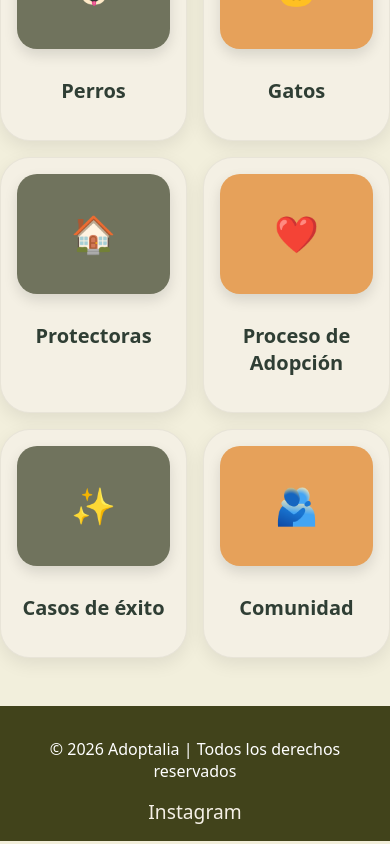
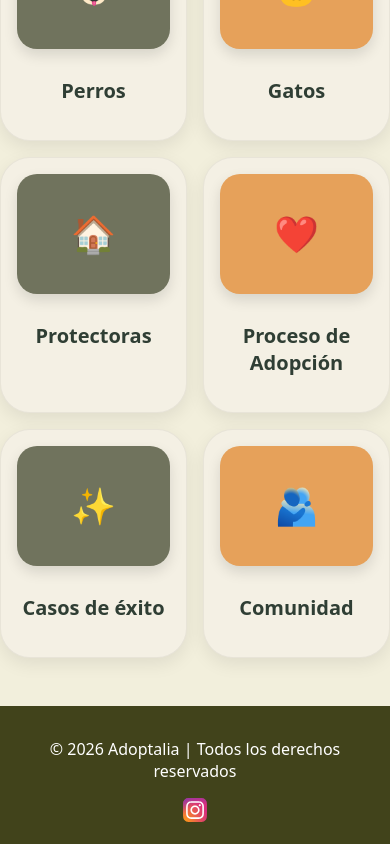
Before and after one commit to kageuve/adoptalia, an Angular app in the folder frontend/: page / in a window 390 px wide. Shown: the part 1301-2145 px from the top of the page. Built offline with nearby package versions, Linux system fonts and the light colour scheme; no server answers.

Commit message:
se añade logo IG en el footer. Se añade funcion para cerrar el menu en responsive

```diff
--- a/frontend/src/app/components/footer/footer.html
+++ b/frontend/src/app/components/footer/footer.html
@@ -1,6 +1,8 @@
 <footer class="app-footer">
   <p>© 2026 Adoptalia | Todos los derechos reservados</p>
-  <div class="socials">
-    <a href="https://www.instagram.com/adoptalia.es" target="_blank" rel="noopener noreferrer">Instagram</a>
+  <div class="social-icons">
+    <a href="https://www.instagram.com/adoptalia.es" target="_blank" rel="noopener noreferrer">
+      <img src="icons/logoIG.svg" alt="Instagram" class="ig-icon">
+    </a>
   </div>
 </footer>
--- a/frontend/src/app/components/footer/footer.scss
+++ b/frontend/src/app/components/footer/footer.scss
@@ -3,10 +3,19 @@
   color: #fff;
   text-align: center;
   padding: 1rem;
-  .socials a {
+  .social-icons a {
     margin: 0 0.5rem;
     color: #f5f0e6;
     text-decoration: none;
     font-size: 1.2rem;
+
+    .ig-icon {
+      width: 24px;
+      height: 24px;
+      transition: transform 0.2s ease;
+      &:hover {
+        transform: scale(1.1);
+      }
+    }
   }
 }
--- a/frontend/src/app/components/navbar/navbar.html
+++ b/frontend/src/app/components/navbar/navbar.html
@@ -25,8 +25,8 @@
 
     <li class="mobile-actions">
       <ng-container *ngIf="!authService.isLoggedIn(); else loggedInMobile">
-        <button class="btn-session" [routerLink]="['/login']" [queryParams]="{ mode: 'login' }">Iniciar sesión</button>
-        <button class="btn-login" [routerLink]="['/login']" [queryParams]="{ mode: 'register' }">Registrarse</button>
+        <button class="btn-session" [routerLink]="['/login']" [queryParams]="{ mode: 'login' }" (click)="closeMenu()">Iniciar sesión</button>
+        <button class="btn-login" [routerLink]="['/login']" [queryParams]="{ mode: 'register' }" (click)="closeMenu()">Registrarse</button>
       </ng-container>
       <ng-template #loggedInMobile>
         <button class="user-menu-trigger" type="button" (click)="toggleUserMenu($event)">
```
Also changed, not shown: frontend/public/icons/logoIG.svg (added), 1 other file (tests, documents, lock files or other folders).
